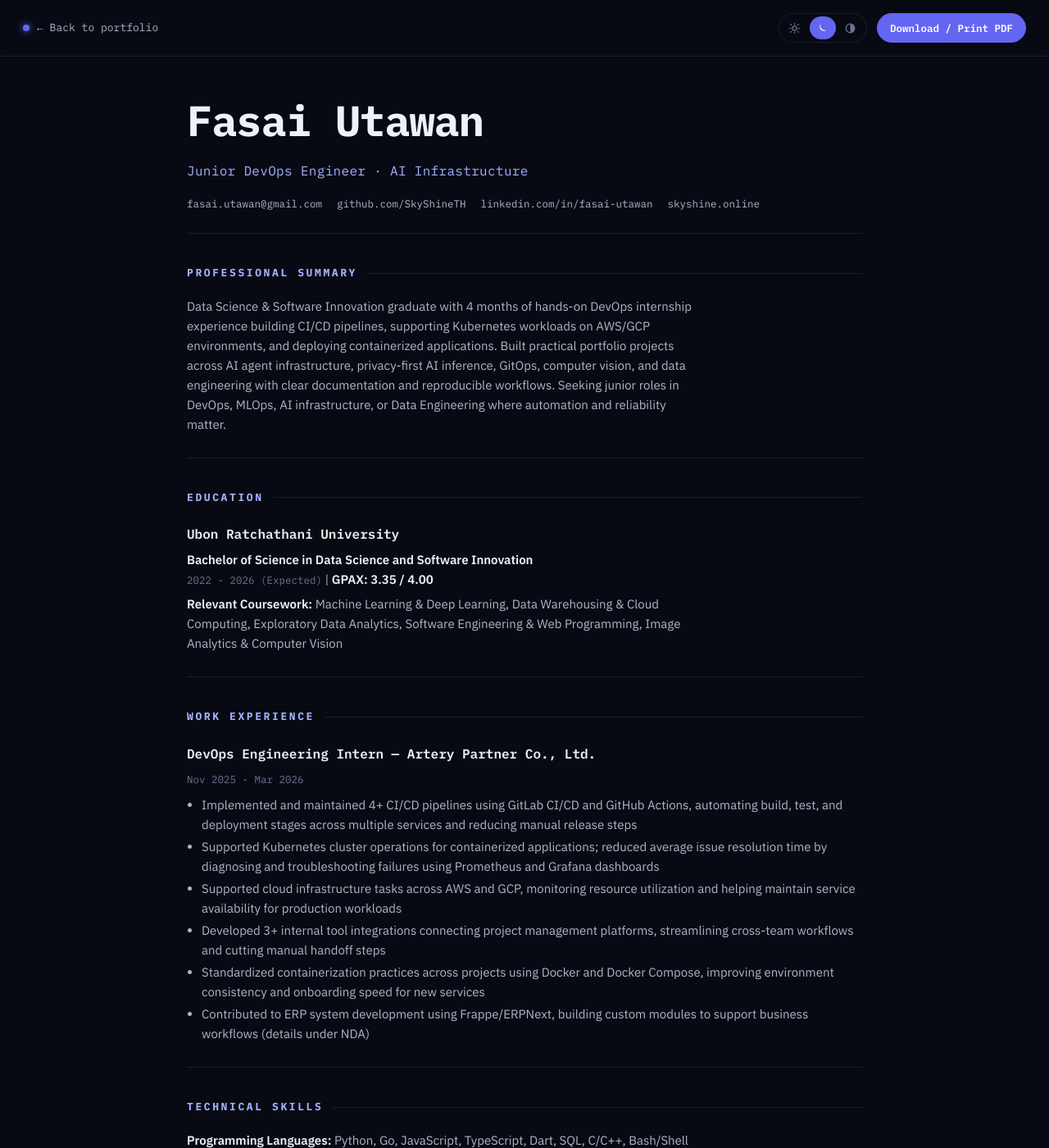
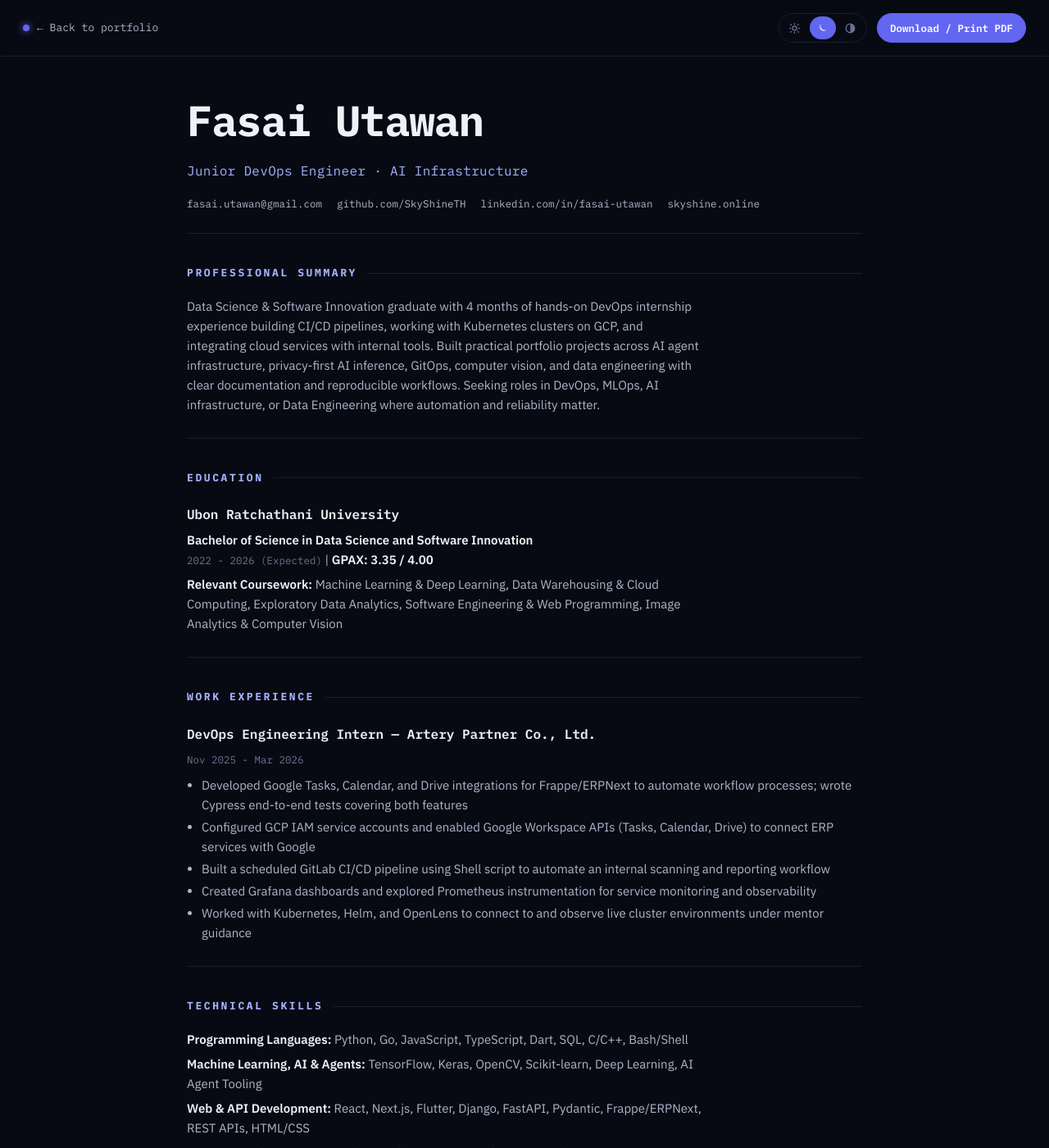
Before and after one commit to SkyShineTH/skyshineth.github.io, a Jekyll site: the page built from cv.md, in a window 1280 px wide and 1400 px high. Shown: the whole window at 82% size. Built offline with Jekyll 4.4.1, drawn with Linux system fonts in a browser that asks for light colours.

Commit message:
fix: update professional summary and work experience details in CV

```diff
--- a/cv.md
+++ b/cv.md
@@ -6,7 +6,7 @@ permalink: /cv/
 
 ## Professional Summary
 
-Data Science & Software Innovation graduate with 4 months of hands-on DevOps internship experience building CI/CD pipelines, supporting Kubernetes workloads on AWS/GCP environments, and deploying containerized applications. Built practical portfolio projects across AI agent infrastructure, privacy-first AI inference, GitOps, computer vision, and data engineering with clear documentation and reproducible workflows. Seeking junior roles in DevOps, MLOps, AI infrastructure, or Data Engineering where automation and reliability matter.
+Data Science & Software Innovation graduate with 4 months of hands-on DevOps internship experience building CI/CD pipelines, working with Kubernetes clusters on GCP, and integrating cloud services with internal tools. Built practical portfolio projects across AI agent infrastructure, privacy-first AI inference, GitOps, computer vision, and data engineering with clear documentation and reproducible workflows. Seeking roles in DevOps, MLOps, AI infrastructure, or Data Engineering where automation and reliability matter.
 
 ---
 
@@ -25,12 +25,11 @@ Data Science & Software Innovation graduate with 4 months of hands-on DevOps int
 ### DevOps Engineering Intern — Artery Partner Co., Ltd.
 *Nov 2025 - Mar 2026*
 
-- Implemented and maintained 4+ CI/CD pipelines using GitLab CI/CD and GitHub Actions, automating build, test, and deployment stages across multiple services and reducing manual release steps
-- Supported Kubernetes cluster operations for containerized applications; reduced average issue resolution time by diagnosing and troubleshooting failures using Prometheus and Grafana dashboards
-- Supported cloud infrastructure tasks across AWS and GCP, monitoring resource utilization and helping maintain service availability for production workloads
-- Developed 3+ internal tool integrations connecting project management platforms, streamlining cross-team workflows and cutting manual handoff steps
-- Standardized containerization practices across projects using Docker and Docker Compose, improving environment consistency and onboarding speed for new services
-- Contributed to ERP system development using Frappe/ERPNext, building custom modules to support business workflows (details under NDA)
+- Developed Google Tasks, Calendar, and Drive integrations for Frappe/ERPNext to automate workflow processes; wrote Cypress end-to-end tests covering both features
+- Configured GCP IAM service accounts and enabled Google Workspace APIs (Tasks, Calendar, Drive) to connect ERP services with Google
+- Built a scheduled GitLab CI/CD pipeline using Shell script to automate an internal scanning and reporting workflow
+- Created Grafana dashboards and explored Prometheus instrumentation for service monitoring and observability
+- Worked with Kubernetes, Helm, and OpenLens to connect to and observe live cluster environments under mentor guidance
 
 ---
 
```
